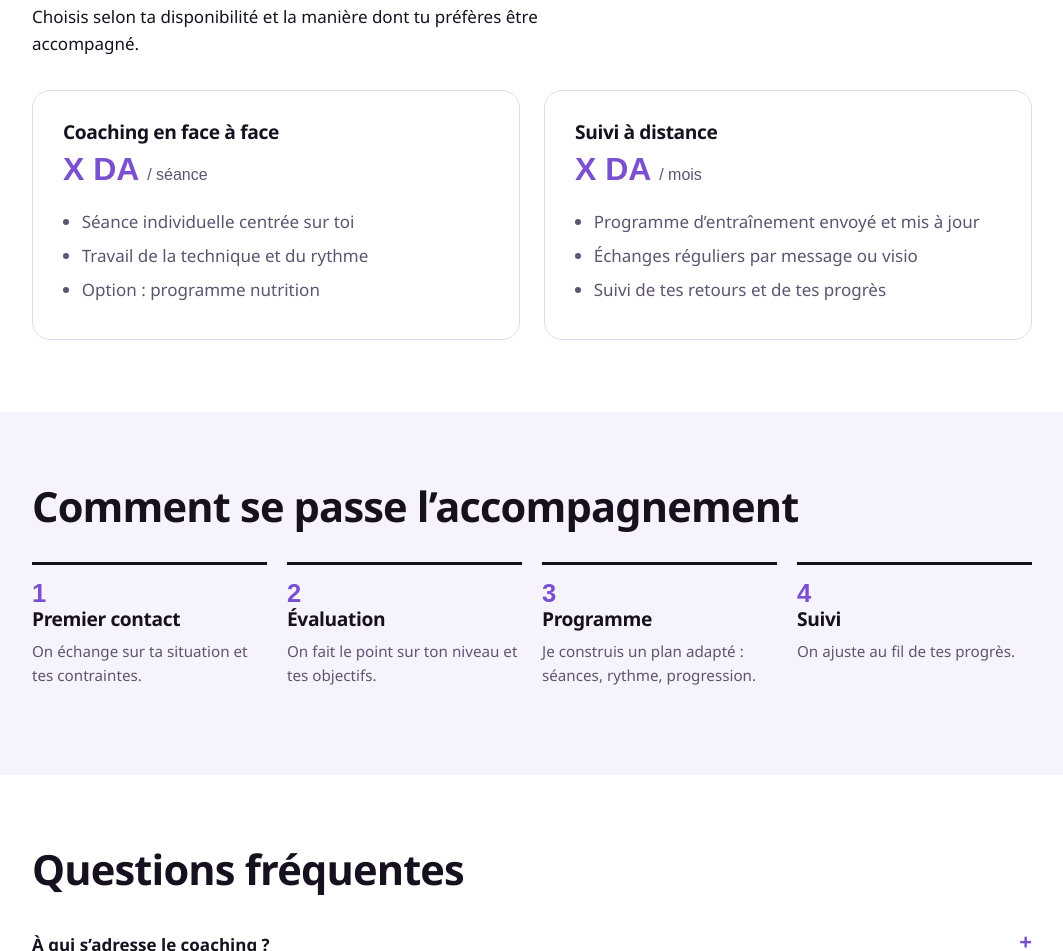
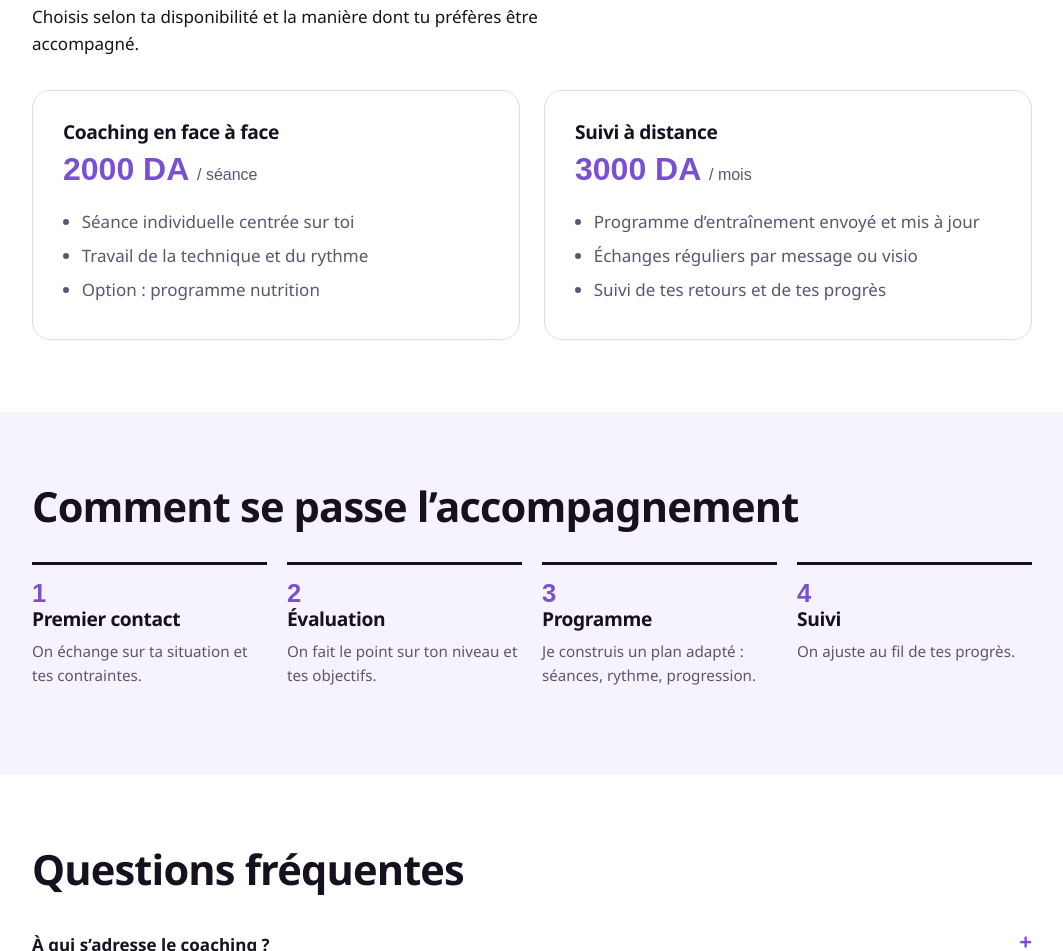
Before and after one commit to NadjetFit/EspaceGym1, a plain HTML site: page index.html in a window 1280 px wide. Shown: the part 1684-2635 px from the top of the page, without its empty margins (108-1171 px from the left). Drawn offline with Linux system fonts and the light colour scheme.

Commit message:
Update prices for coaching offers in index.html

```diff
--- a/index.html
+++ b/index.html
@@ -155,7 +155,7 @@ section{padding:56px 0}
    <div class="offers">
     <article class="offer">
      <h3>Coaching en face à face</h3>
-     <div class="price"> X DA <small>/ séance</small></div>
+     <div class="price"> 2000 DA <small>/ séance</small></div>
      <ul>
       <li>Séance individuelle centrée sur toi</li>
       <li>Travail de la technique et du rythme</li>
@@ -164,7 +164,7 @@ section{padding:56px 0}
     </article>
     <article class="offer">
      <h3>Suivi à distance</h3>
-     <div class="price"> X DA <small>/ mois</small></div>
+     <div class="price"> 3000 DA <small>/ mois</small></div>
      <ul>
       <li>Programme d’entraînement envoyé et mis à jour</li>
       <li>Échanges réguliers par message ou visio</li>
```
